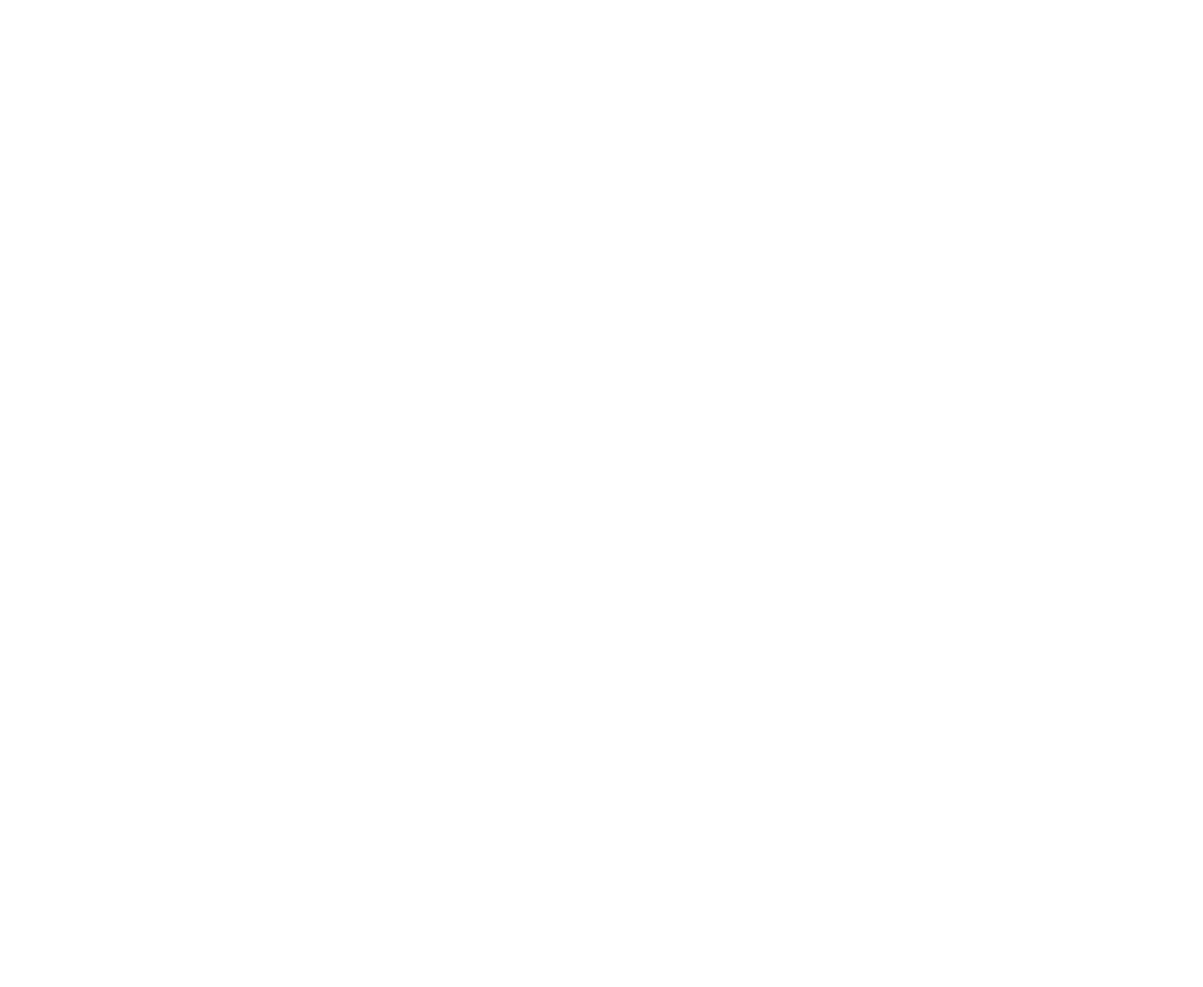
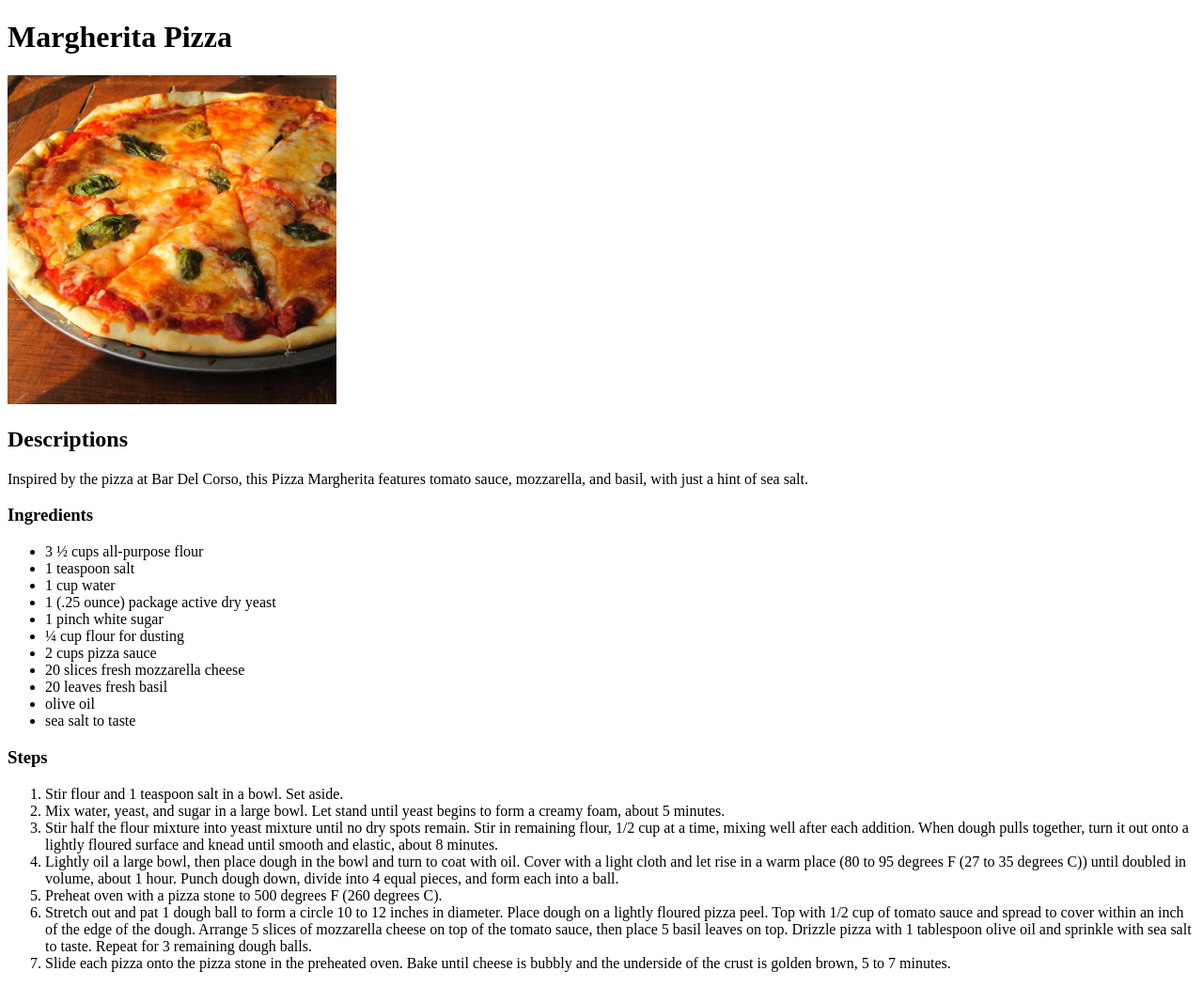
Before and after one commit to kaythekid/odin-recipes, a plain HTML site: page recipes/margherita-pizza.html in a window 1280 px wide. Shown: the whole page at 94% size. Before the commit the page ends 800 px from the top, so only its background shows below. Drawn offline with Linux system fonts and the light colour scheme.

Commit message:
Updated the recipe page for margherita pizza
Moved the description from main page to recipe page
Added Ingredients and Steps sections

```diff
--- a/recipes/margherita-pizza.html
+++ b/recipes/margherita-pizza.html
@@ -0,0 +1,52 @@
+<!DOCTYPE html>
+<html lang="en">
+<head>
+    <meta charset="UTF-8">
+
+    <title>Margherita Pizza</title>
+</head>
+<h1>Margherita Pizza</h1>
+<img src="../recipe-images/margherita-pizza.jpg" height="350" width="350">
+<h2>Descriptions</h2>
+<p>Inspired by the pizza at Bar Del Corso,
+this Pizza Margherita features tomato sauce, mozzarella, and basil, with just a hint of sea salt.</p>
+<h3>Ingredients</h3>
+<ul>
+    <li>3 ½ cups all-purpose flour</li>
+    <li>1 teaspoon salt</li>
+    <li>1 cup water</li>
+    <li>1 (.25 ounce) package active dry yeast</li>
+    <li>1 pinch white sugar</li>
+    <li>¼ cup flour for dusting</li>
+    <li>2 cups pizza sauce</li>
+    <li>20 slices fresh mozzarella cheese</li>
+    <li>20 leaves fresh basil</li>
+    <li>olive oil</li>
+    <li>sea salt to taste</li>
+</ul>
+<h3>Steps</h3>
+<ol>
+    <li>Stir flour and 1 teaspoon salt in a bowl. Set aside.</li>
+    <li>Mix water, yeast, and sugar in a large bowl. Let stand until yeast begins to form a creamy foam, about 5 minutes.</li>
+    <li>Stir half the flour mixture into yeast mixture until no dry spots remain.
+        Stir in remaining flour, 1/2 cup at a time, mixing well after each addition.
+        When dough pulls together, turn it out onto a lightly floured surface and knead until smooth and elastic,
+        about 8 minutes.</li>
+    <li>Lightly oil a large bowl, then place dough in the bowl and turn to coat with oil.
+        Cover with a light cloth and let rise in a warm place (80 to 95 degrees F (27 to 35 degrees C))
+        until doubled in volume, about 1 hour.
+        Punch dough down, divide into 4 equal pieces, and form each into a ball.</li>
+    <li>Preheat oven with a pizza stone to 500 degrees F (260 degrees C).</li>
+    <li>Stretch out and pat 1 dough ball to form a circle 10 to 12 inches in diameter.
+        Place dough on a lightly floured pizza peel.
+        Top with 1/2 cup of tomato sauce and spread to cover within an inch of the edge of the dough.
+        Arrange 5 slices of mozzarella cheese on top of the tomato sauce, then place 5 basil leaves on top.
+        Drizzle pizza with 1 tablespoon olive oil and sprinkle with sea salt to taste.
+        Repeat for 3 remaining dough balls.</li>
+    <li>Slide each pizza onto the pizza stone in the preheated oven.
+        Bake until cheese is bubbly and the underside of the crust is golden brown, 5 to 7 minutes.</li>
+</ol>
+<body>
+
+</body>
+</html>
```
Also changed, not shown: index.html (+8 -1 lines).
